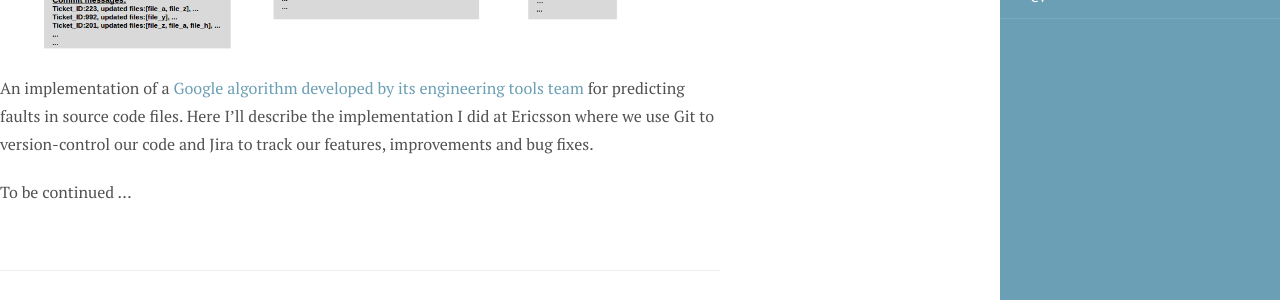
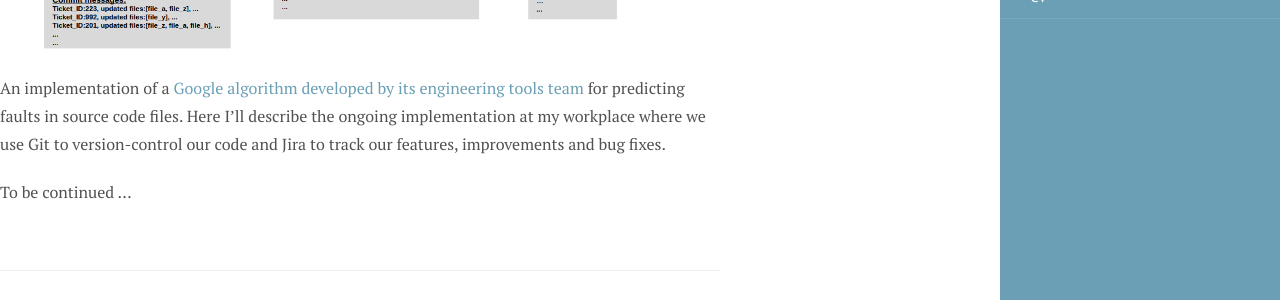
Before and after one commit to mohaseeb/mohaseeb.github.io, a Jekyll site: the page built from _posts/2014-04-30-fault-prediction.md, in a window 1280 px wide and 1311 px high. Shown: the part 629-929 px from the top of the window. Built offline with Jekyll 4.4.1, drawn with Linux system fonts in a browser that asks for light colours; nearby versions of some CDN libraries; comment, search, counter and statistics services are not loaded.

Commit message:
Update 2014-04-30-fault-prediction.md

```diff
--- a/_posts/2014-04-30-fault-prediction.md
+++ b/_posts/2014-04-30-fault-prediction.md
@@ -8,6 +8,6 @@ tags: [git, Jira]
 !!!WORK IN PROGRESS
 
 ![phoneme_ao]({{ site.baseurl }}/public/posts_imgs/fault_prediction.png)
-An implementation of a [Google algorithm developed by its engineering tools team](http://google-engtools.blogspot.se/2011/12/bug-prediction-at-google.html) for predicting faults in source code files. Here I'll describe the implementation I did at Ericsson where we use Git to version-control our code and Jira to track our features, improvements and bug fixes.
+An implementation of a [Google algorithm developed by its engineering tools team](http://google-engtools.blogspot.se/2011/12/bug-prediction-at-google.html) for predicting faults in source code files. Here I'll describe the ongoing implementation at my workplace where we use Git to version-control our code and Jira to track our features, improvements and bug fixes.
 
 To be continued ...
```
